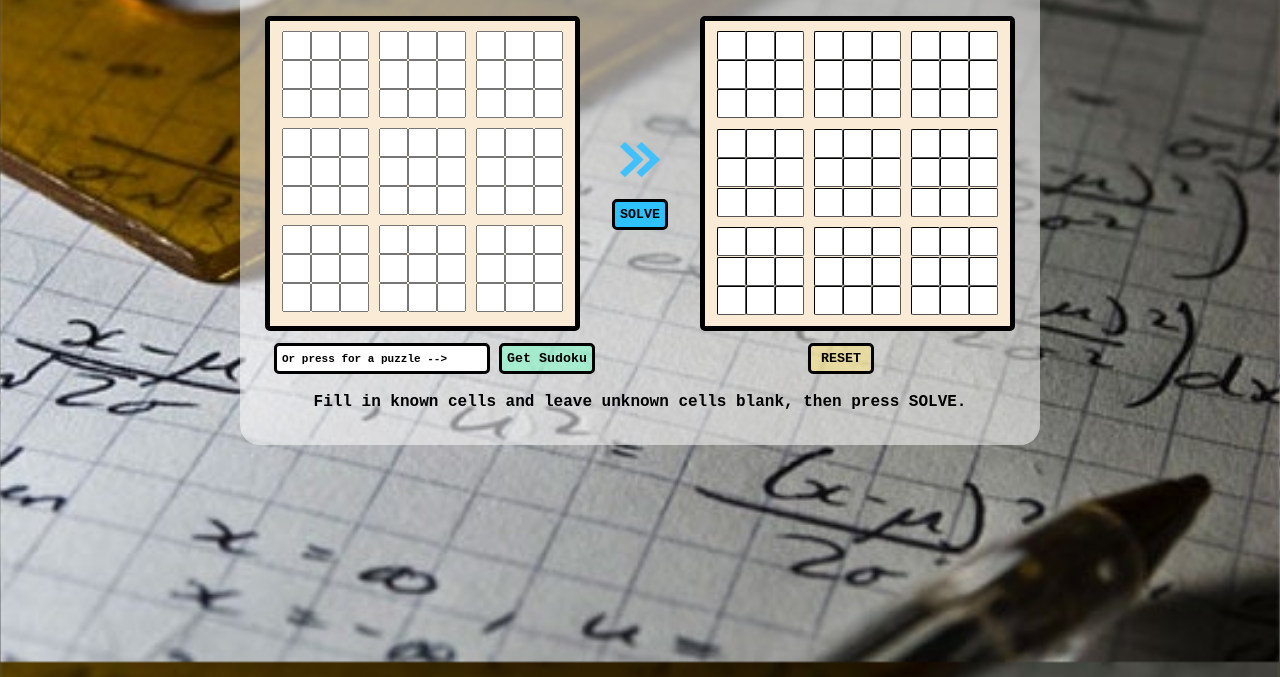
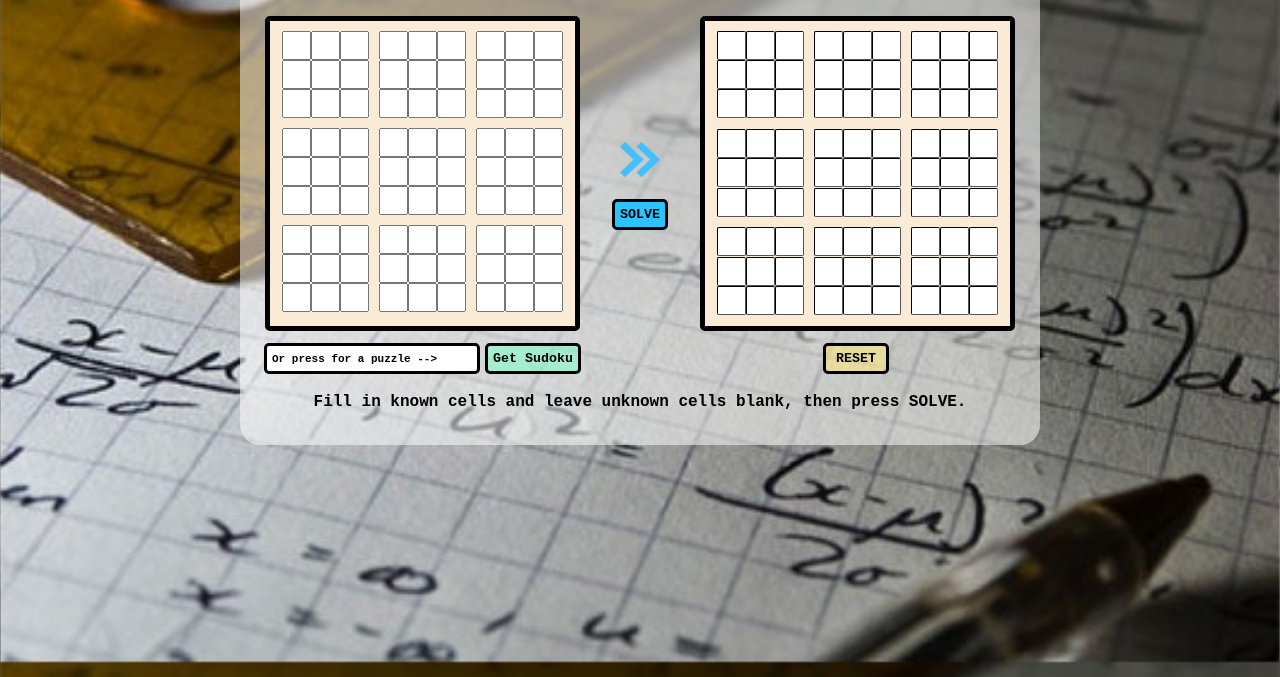
Before and after one commit to jesseswedlund/sudokuSolver, a React app: page / in a window 1280 px wide. Shown: the part 123-800 px from the top of the page. Built offline with nearby package versions, Linux system fonts and the light colour scheme.

Commit message:
fixed button positioning

```diff
--- a/public/styleSudoku.css
+++ b/public/styleSudoku.css
@@ -120,7 +120,7 @@ input {
   padding-left: 10px;
   padding-right: 10px;
   position: relative;
-  left: 45px;
+  left: 60px;
   bottom: 55px;
   background-color: rgba(255, 232, 130, 0.555);
   border-radius: 5px;
@@ -131,7 +131,7 @@ input {
 #getSudoku {
   padding: 5px;
   position: relative;
-  right: 168px;
+  right: 182px;
   bottom: 55px;
   background-color: rgba(130, 255, 203, 0.555);
   border-radius: 5px;
@@ -142,7 +142,7 @@ input {
 #link {
   padding: 5px;
   position: relative;
-  right: 177px;
+  right: 187px;
   bottom: 55px;
   width: 200px;
   font-size: 11px;
```
